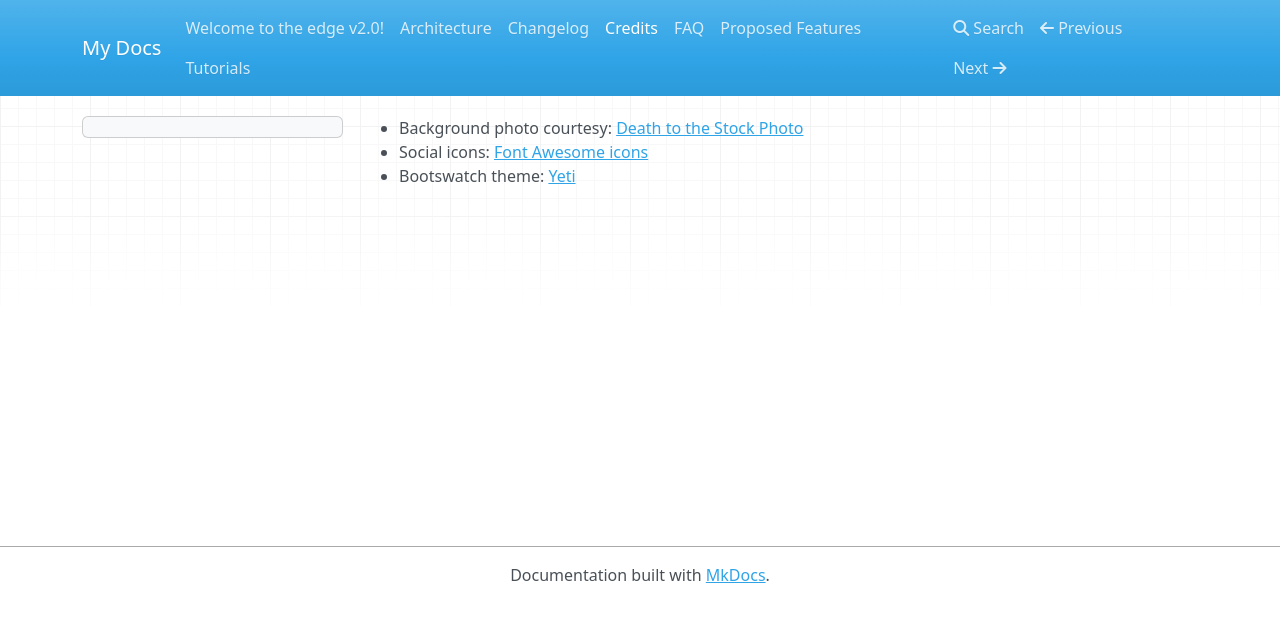
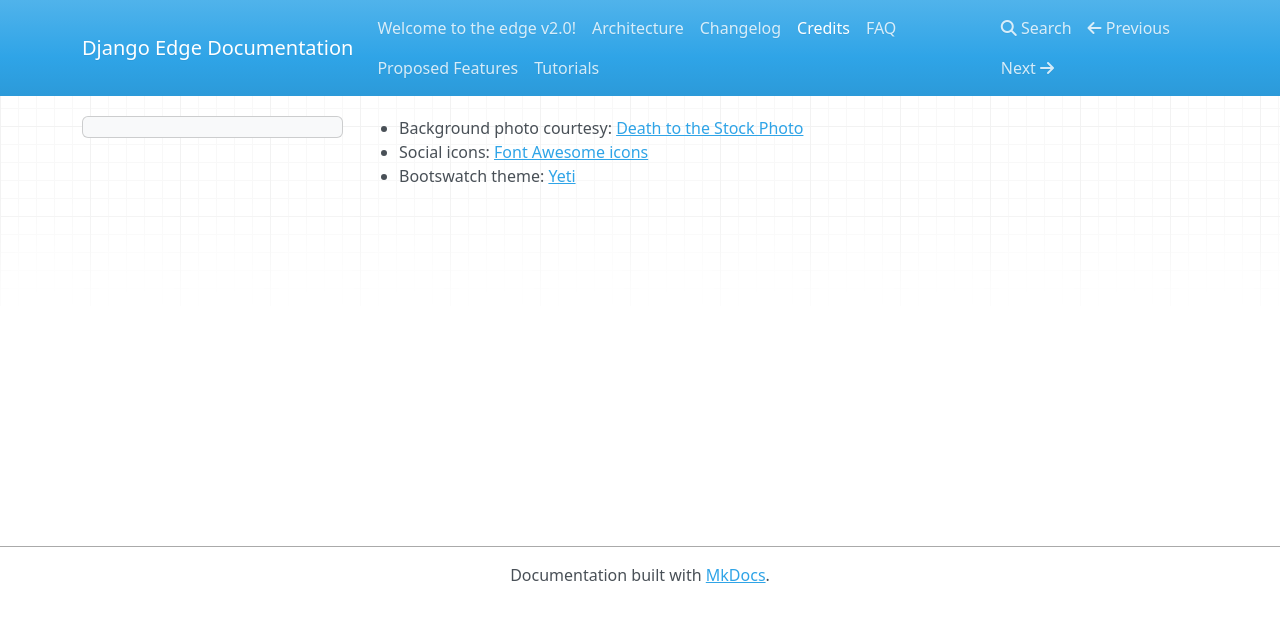
Before and after one commit to arocks/edge-docs, an MkDocs documentation site: the page built from docs/Credits.md, in a window 1280 px wide. Shown: the top 622 px of the page. Built offline with MkDocs 1.6.1, drawn with Linux system fonts in a browser that asks for light colours; nearby versions of some CDN libraries.

Commit message:
Changed title

```diff
--- a/mkdocs.yml
+++ b/mkdocs.yml
@@ -1 +1 @@
-site_name: My Docs
+site_name: Django Edge Documentation
```
Also changed, not shown: docs/index.md (+1 -1 lines).
